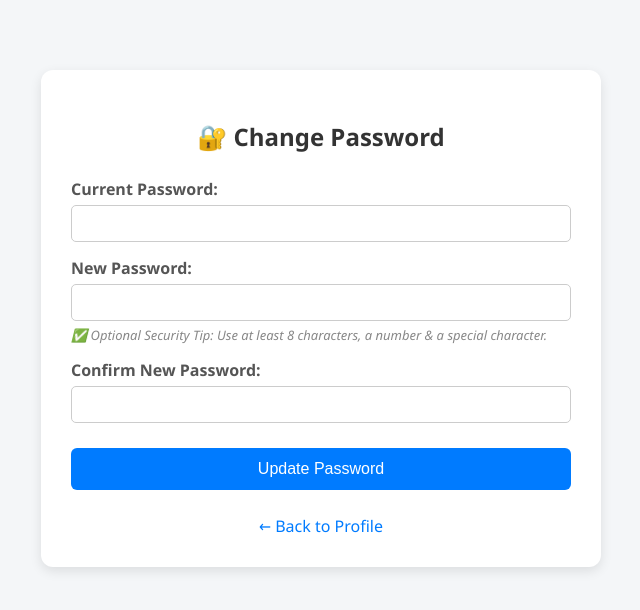
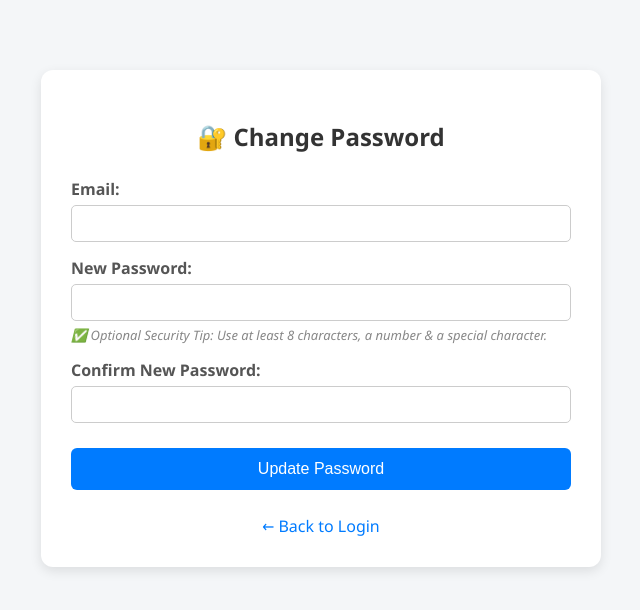
Before and after one commit to mahnoor2410/weatherapp, a Flask app: page /change_password in a window 1280 px wide. Shown: the top 610 px of the page, without its empty margins (319-959 px from the left). Run offline with Flask 3, Linux system fonts and the light colour scheme; a user stored in the database is signed in.

Commit message:
final changings

```diff
--- a/app.py
+++ b/app.py
@@ -37,10 +37,15 @@ login_manager.login_view = 'login'  # If the user is not logged in, redirect to
 def load_user(user_id):
     return User.query.get(int(user_id))
 
+# ===================== APP CONFIGURATION =======================
+# Add the REMEMBER_COOKIE_DURATION configuration here
+app.config['REMEMBER_COOKIE_DURATION'] = timedelta(days=7)  # Set the duration for the remember me cookie (7 days)
+
+
 # ===================== HOME ROUTES =====================
 @app.route('/')
 def home():
-    return render_template('base.html')
+    return render_template('home.html')
 
 # ===================== USER PROFILE ROUTE =====================
 @app.route('/profile')
@@ -97,25 +102,29 @@ def login():
 
 # ===================== CHANGE PASSWORD ROUTES =====================
 @app.route('/change_password', methods=['GET', 'POST'])
-@login_required
 def change_password():
     if request.method == 'POST':
-        current_password = request.form.get('current_password')
+        email = request.form.get('email').strip().lower()
         new_password = request.form.get('new_password')
         confirm_password = request.form.get('confirm_password')
 
-        if not current_user.check_password(current_password):
-            flash('Current password is incorrect.', 'danger')
+        # 1. Check if user exists by email
+        user = User.query.filter_by(email=email).first()
+
+        if not user:
+            flash('No user found with that email address.', 'danger')
             return redirect(url_for('change_password'))
 
+        # 2. Check if passwords match
         if new_password != confirm_password:
             flash('New passwords do not match.', 'danger')
             return redirect(url_for('change_password'))
 
-        current_user.set_password(new_password)
+        # 3. Set the new password
+        user.set_password(new_password)  # Make sure this hashes password internally
         db.session.commit()
-        logout_user()
-        flash('Password changed. Please log in again.', 'info')
+
+        flash('Password successfully updated. You can now log in.', 'success')
         return redirect(url_for('login'))
 
     return render_template('change_password.html')
@@ -125,21 +134,23 @@ def change_password():
 @app.route('/logout')
 def logout():
     logout_user()
-    return redirect(url_for('index'))
+    return redirect(url_for('map'))
 
 # ==================== Route to the ranking page
 @app.route('/ranking')
+@login_required
 def ranking():
-    return render_template('ranking.html', api_key=API_KEY)  # Renders the ranking.html page
+    return render_template('ranking.html', api_key=API_KEY)
 
 # ===================== DASHBOARD ROUTES =====================
 @app.route('/dashboard')
 @login_required
 def index():
-    return render_template('index.html', username=current_user.username)
+    return render_template('map.html', username=current_user.username)
 
 # ===================== AIR POLLUTION PAGE ROUTES =====================
 @app.route('/air_pollution', methods=['POST'])
+@login_required
 def air_pollution():
     # Get data from the `get_air_pollution_data` function
     data = get_air_pollution_data(request)
@@ -165,8 +176,6 @@ def air_pollution():
         if 'date' in entry and isinstance(entry['date'], datetime):  # ✅ FIXED HERE
            entry['date'] = entry['date'].strftime('%Y-%m-%d')  # Convert datetime to string
 
-
-    # Now you can pass these variables to the template correctly
     return render_template('air_pollution.html',
                            air_pollution_data=air_pollution_data,
                            recommendations=recommendations,
@@ -177,7 +186,7 @@ def air_pollution():
                            hourly_pm10=hourly_pm10,
                            selected_time=selected_time,
                            selected_aqi=selected_aqi,
-                           daily_data=daily_data)  # Add daily_data to context
+                           daily_data=daily_data)
 
 # ===================== CHATBOT RESPONSE =====================
 def format_response(text):
@@ -242,7 +251,6 @@ def history():
 
     return render_template('history.html', history=history)
 
-
 # ===================== CHAT DETAIL ROUTE =====================
 @app.route('/history/<int:chat_id>')
 @login_required
--- a/templates/change_password.html
+++ b/templates/change_password.html
@@ -30,6 +30,7 @@
             color: #555;
         }
 
+        input[type="email"],
         input[type="password"] {
             width: 100%;
             padding: 10px;
@@ -108,8 +109,8 @@
         {% endwith %}
 
         <form method="POST">
-            <label for="current_password">Current Password:</label>
-            <input type="password" name="current_password" required>
+            <label for="email">Email:</label>
+            <input type="email" name="email" required>
 
             <label for="new_password">New Password:</label>
             <input type="password" name="new_password" required>
@@ -121,7 +122,7 @@
             <button type="submit">Update Password</button>
         </form>
 
-        <a class="back-link" href="{{ url_for('profile') }}">← Back to Profile</a>
+        <a class="back-link" href="{{ url_for('login') }}">← Back to Login</a>
     </div>
 
 </body>
--- a/templates/chat_detail.html
+++ b/templates/chat_detail.html
@@ -11,9 +11,9 @@
         <h2>Edit Chat Title</h2>
         <div class="chat-detail-box">
             <h3>Current Title: {{ chat.title or 'No Title' }}</h3>
-            <p><strong>User Input:</strong> {{ chat.user_input }}</p>
+            <p><strong>Your Query:</strong> {{ chat.user_input }}</p>
             <p><strong>Bot Response:</strong> <span class="bot-response">{{ chat.bot_response | safe }}</span></p>
-            <p><strong>Timestamp:</strong> {{ chat.timestamp }}</p>
+            <p><strong>Time:</strong> {{ chat.timestamp.strftime('%B %d, %Y at %I:%M %p') }}</p>
 
             <!-- Edit Title Form -->
             <form action="{{ url_for('edit_title', chat_id=chat.id) }}" method="POST">
--- a/templates/login.html
+++ b/templates/login.html
@@ -59,6 +59,8 @@
 
         <div class="text-center">
             <a href="{{ url_for('signup') }}" class="btn btn-link">Sign up</a>
+            <br>
+            <a href="{{ url_for('change_password') }}" class="btn btn-link">Forgot Password?</a>
         </div>
     </div>
 
```
Also changed, not shown: finalll.py (deleted, +0 -581 lines), instance/users.db, templates/home.html (renamed from templates/base.html), templates/map.html (renamed from templates/index.html).
